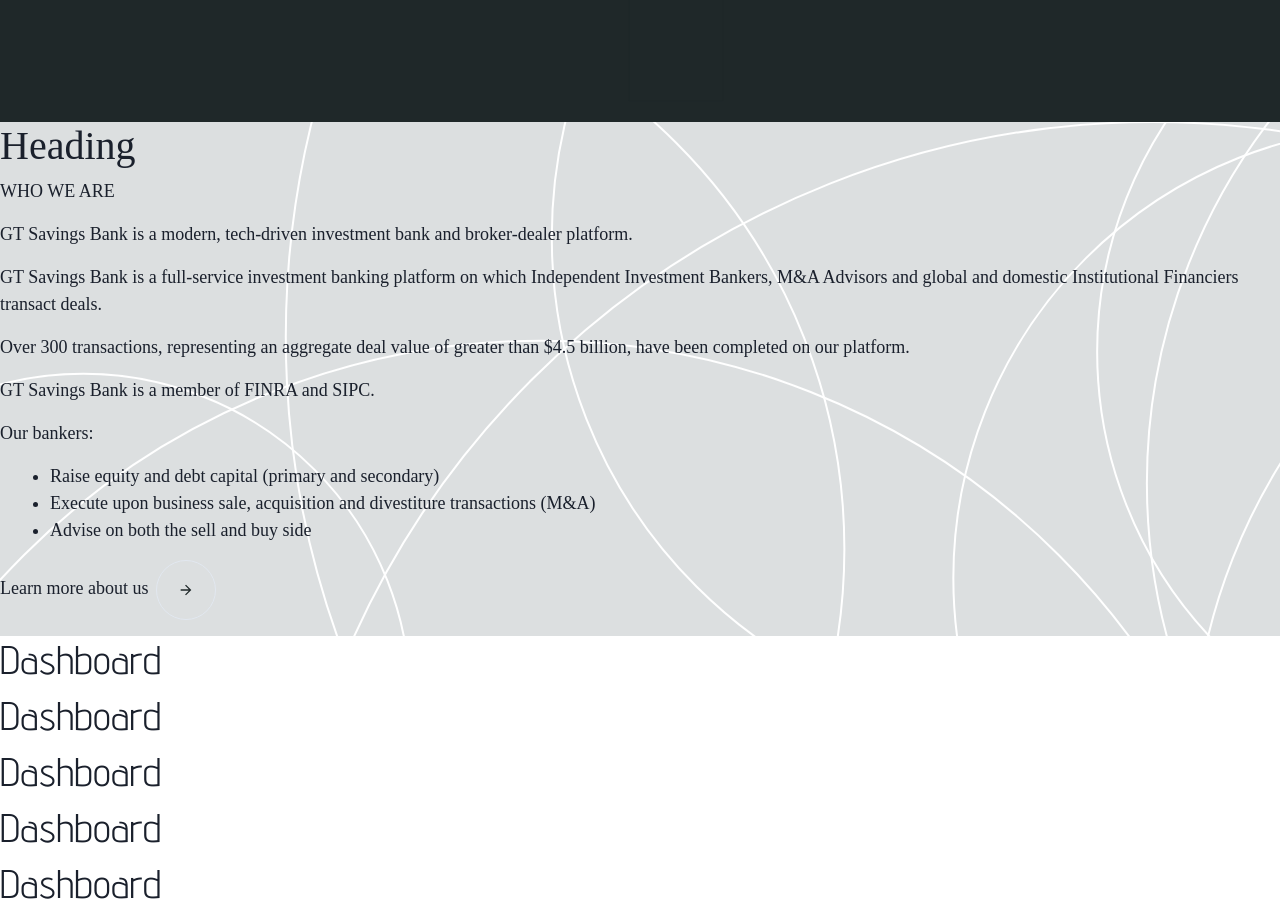
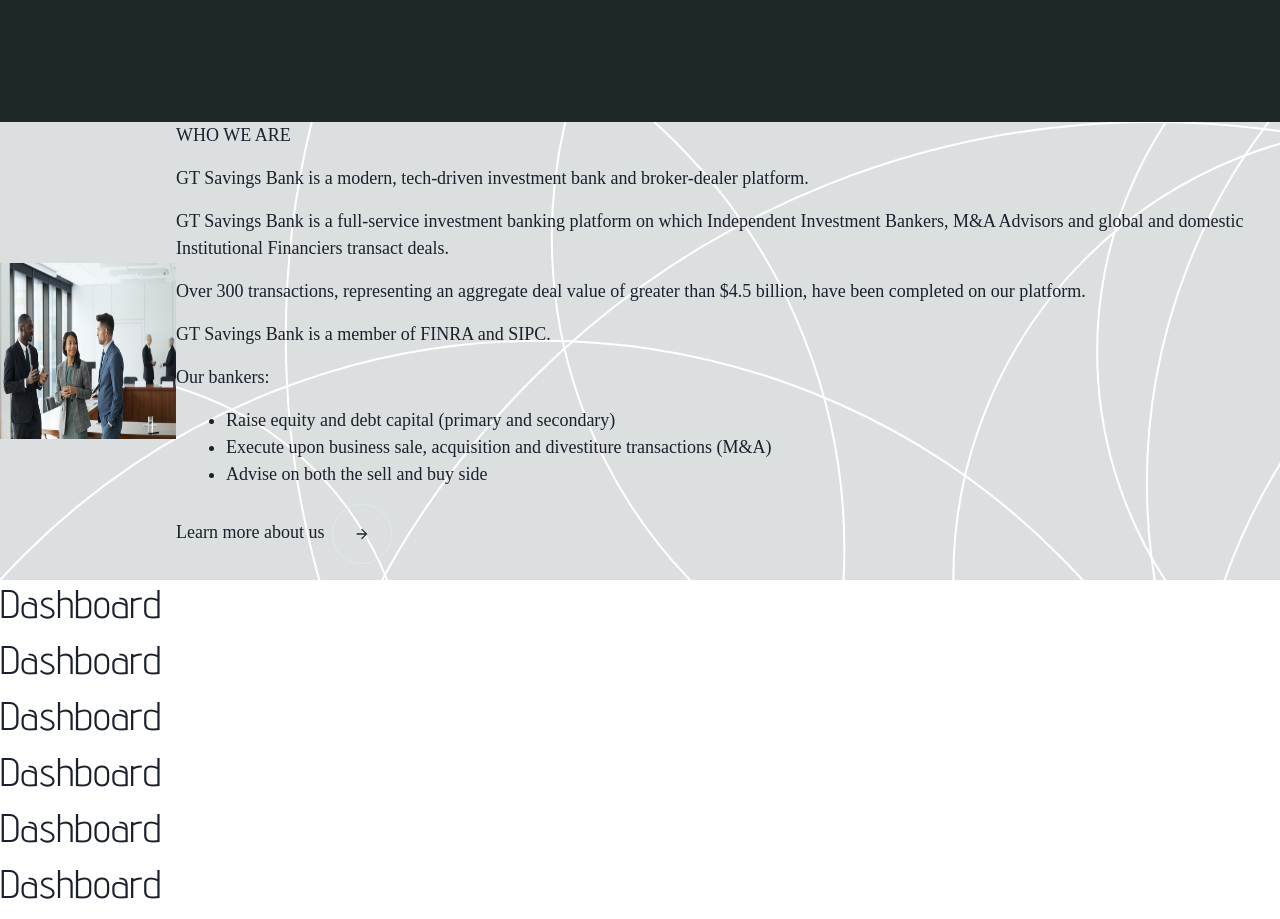
Before and after one commit to julzedz/GT-Savings-Investment-App, a React (Create React App) app: page /home in a window 1280 px wide. Shown: the part 2160-3079 px from the top of the page. Built offline with nearby package versions, Linux system fonts and the light colour scheme; a web font is replaced by a local one.

Commit message:
Add third Box image

```diff
--- a/src/components/home.jsx
+++ b/src/components/home.jsx
@@ -23,6 +23,7 @@
 import banker from '../assets/banker.jpg';
 import elder from '../assets/elder-couple1.jpg';
 import greycircles from '../assets/Mass Circles.svg';
+import meeting from '../assets/meeting.jpg';
 
 const Home = () => (
   <>
@@ -277,9 +278,15 @@
       fontSize="18px"
       fontFamily="newer"
     >
-      <h1>Heading</h1>
-      <Flex>
-        <img src="" alt="" />
+      <Flex flexDirection={{ base: 'column', lg: 'row' }}>
+        <Img
+          src={meeting}
+          alt=""
+          width={44}
+          height={44}
+          // borderRadius="lg"
+          m={{ base: 'auto', md: '3 3', lg: '' }}
+        />
         <Box>
           <Text>WHO WE ARE</Text>
           <Text>GT Savings Bank is a modern, tech-driven investment bank and broker-dealer platform.</Text>
```
Also changed, not shown: src/assets/handshake.jpg (added), src/assets/meeting.jpg (added).
